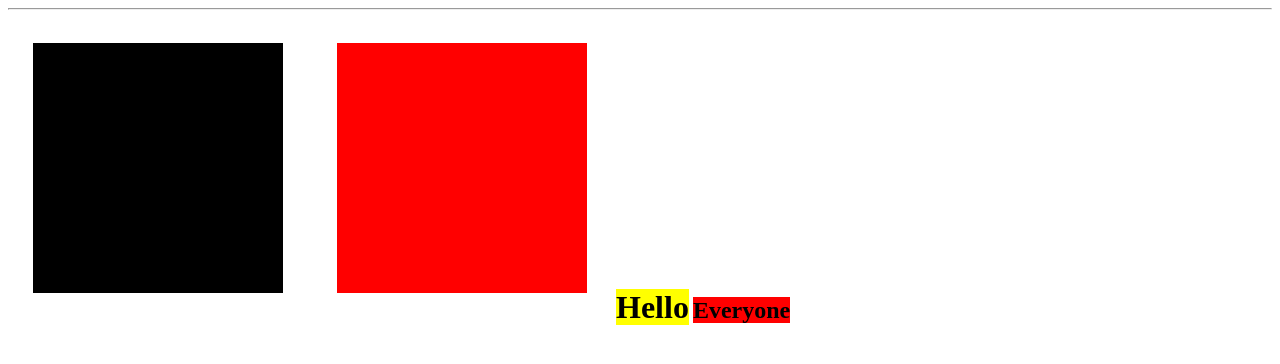
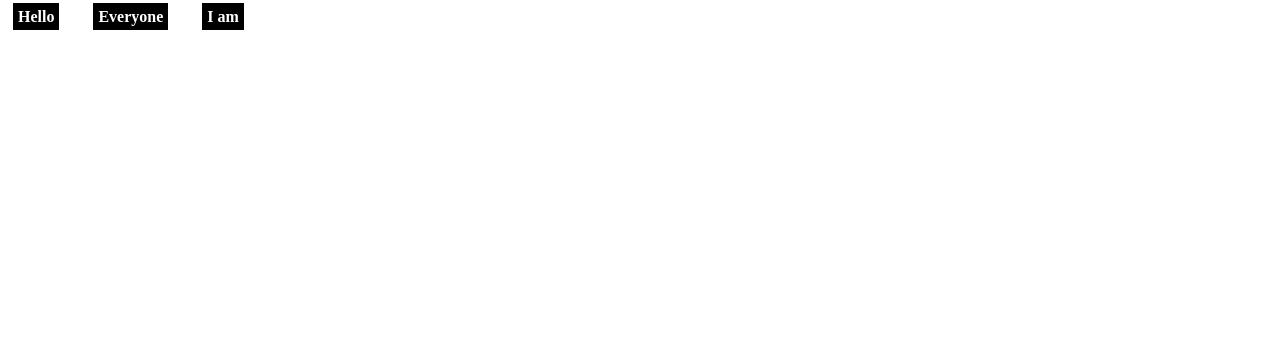
Before and after one commit to 23CSBRAGULR/LearningCSS, a plain HTML site: page Exerxcises.html in a window 1280 px wide. Drawn offline with Linux system fonts and the light colour scheme.

Commit message:
Learned more

```diff
--- a/Exerxcises.html
+++ b/Exerxcises.html
@@ -1,7 +1,5 @@
 <link rel="stylesheet" href="StyleSheet.css">
 
-<hr>
-<div class="box1"> </div>
-<div class="box2"> </div>
-<h1 class="text1">Hello</h1>
-<h2 class="text2">Everyone</h2>
+<h4 class="text1">Hello</h4>
+<h4 class="text2">Everyone</h4>
+<h4 class="text3">I am</h4>
--- a/StyleSheet.css
+++ b/StyleSheet.css
@@ -1,27 +1,25 @@
-.box1{
-    height:250px;
-    width: 250px;
+.text1{
+    color:white;
     background-color: black;
-    margin: 25px;
-    display: inline-block;
-}
-
-.box2{
-    height:250px;
-    width: 250px;
-    background-color: red;
-    margin: 25px;
-    display: inline-block;
-}
-
-.text1{
-    color:black;
-    background-color: yellow;
+    margin-left: 5px;
+    margin-right: 15px;
+    padding:5px;
     display: inline;
 }
 
 .text2{
-    color:black;
-    background-color:red;
+    color:white;
+    background-color: black;
+    margin-left: 15px;
+    margin-right: 15px;
+    padding:5px;
     display: inline;
 }
+
+.text3{
+    color:white;
+    background-color: black;
+    margin-left: 15px;
+    padding:5px;
+    display:inline;
+}
```
